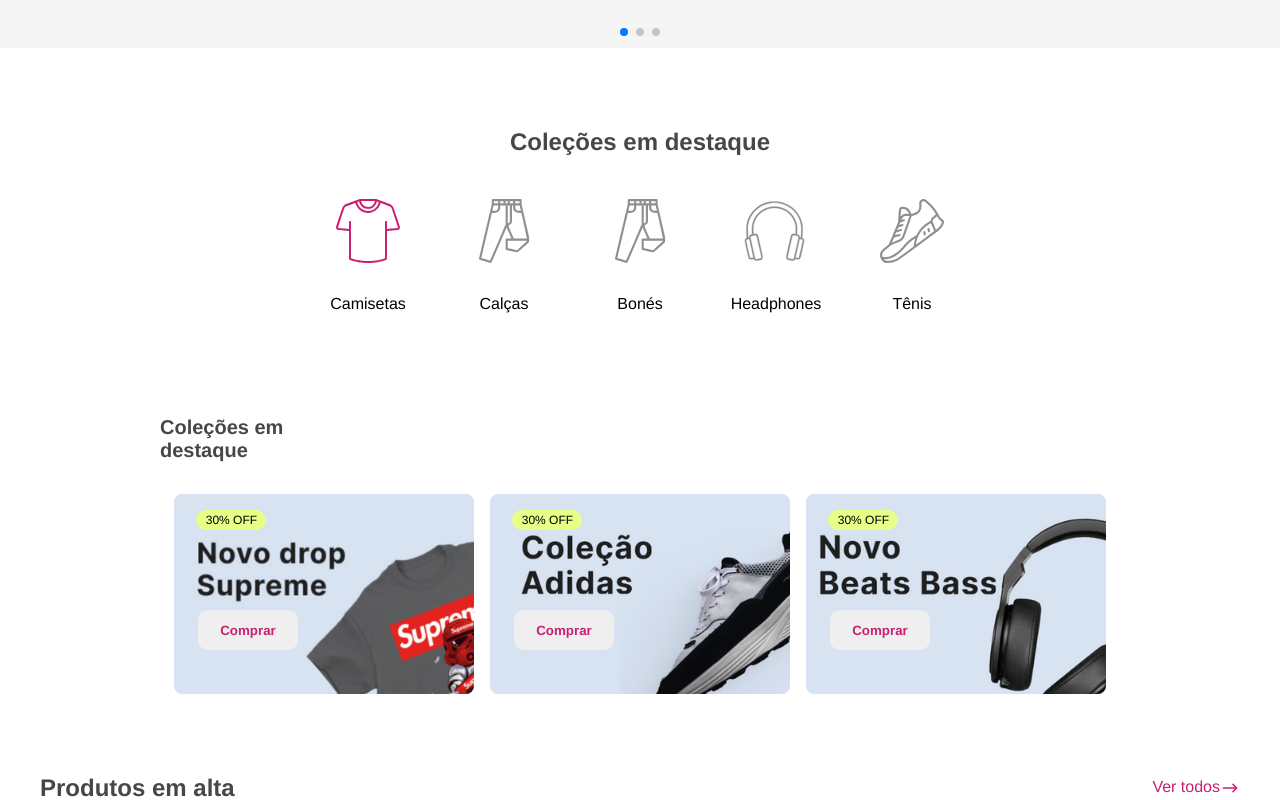
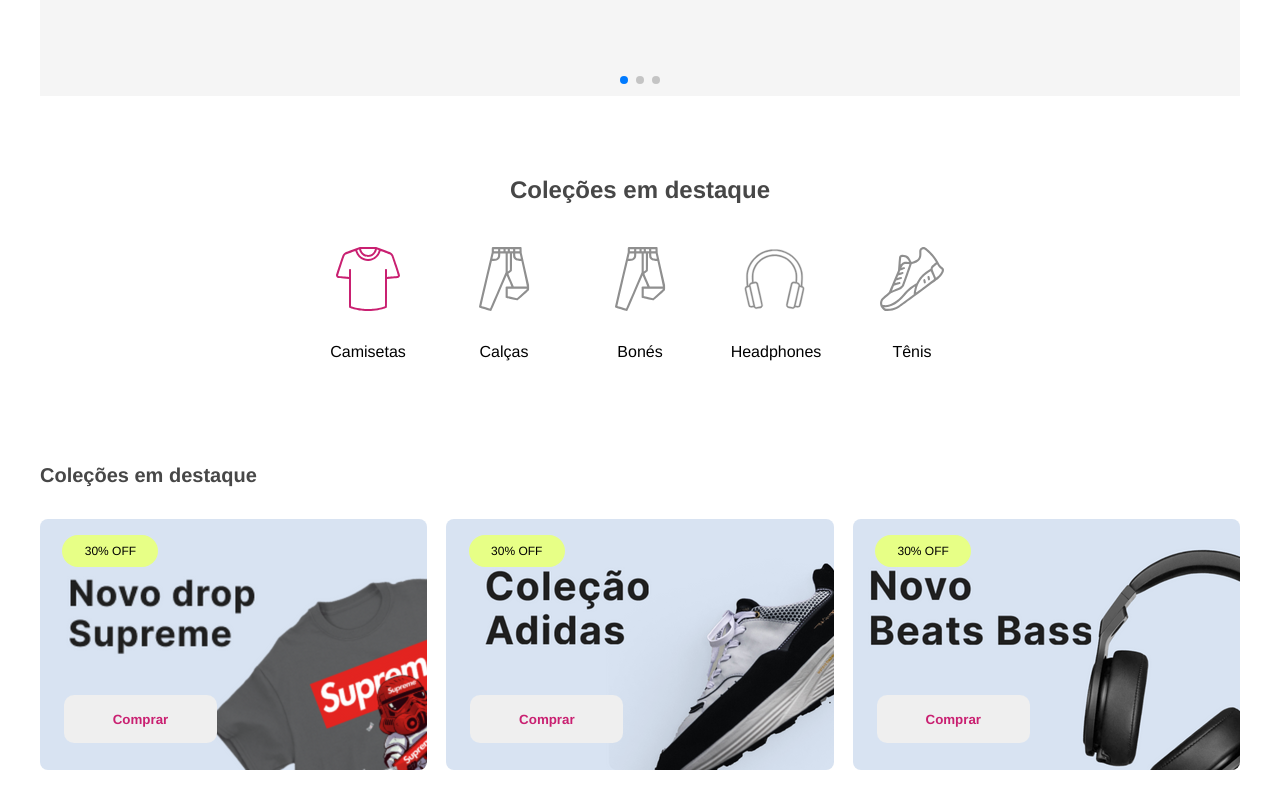
Before and after one commit to vanessaadev/Drip_Store, a React (Vite) app in the folder Drip_Store/: page / in a window 1280 px wide. Shown: the part 680-1480 px from the top of the page. Built offline with nearby package versions, Linux system fonts and the light colour scheme.

Commit message:
Alterações no Section Card

```diff
--- a/Drip_Store/src/App.css
+++ b/Drip_Store/src/App.css
@@ -18,3 +18,8 @@
 }
 
 */
+
+section {
+    max-width: 1200px;
+    width: 100%;
+}
--- a/Drip_Store/src/Components/Carousel/Carousel.css
+++ b/Drip_Store/src/Components/Carousel/Carousel.css
@@ -15,7 +15,7 @@
     display: flex;
     flex-direction: row;
     justify-content: space-around;
-    margin: 0 4rem;
+    /* margin: 0 4rem; */
     padding: 0 2rem;
 }
 
--- a/Drip_Store/src/Components/Carousel/Carousel.jsx
+++ b/Drip_Store/src/Components/Carousel/Carousel.jsx
@@ -13,6 +13,7 @@
 export function Carousel() {
     return(
         <>
+            <section>
                 <Swiper
                     loop={true}
                     slidesPerView={1}
@@ -62,6 +63,7 @@
 
                     </SwiperSlide>
                 </Swiper>
+            </section>
         </>
     )
 }
--- a/Drip_Store/src/Components/SectionCard/SectionCard.css
+++ b/Drip_Store/src/Components/SectionCard/SectionCard.css
@@ -1,34 +1,34 @@
 .container-title-card {
-    width: 200px;
+    /* width: 200px; */
     font-size: 20px;
     font-weight: 700;
     color: #474747;
-    margin-left: 10rem;
+    /* margin-left: 10rem; */
 }
+
 
 .container-collection {
     display: flex;
-   justify-content: center;
-   align-items: center;
-   gap: 1rem;
-   margin: 2rem 0;
+    gap: 1.2rem;
+    margin-top: 2rem;
+    margin-bottom: 5rem;
 }
 
 .collection-1 {
-   background-image: url('../../../public/collection-1.png');
-   background-size: cover;
-   background-repeat: no-repeat;
-   width: 300px;
-   height: 200px;
-   border-radius: 0.5rem;
+    background-image: url('../../../public/collection-1.png');
+    background-size: cover;
+    background-repeat: no-repeat;
+    width: 405px;
+    height: 251px;
+    border-radius: 0.5rem;
 }
 
 .collection-2 {
     background-image: url('../../../public/collection-2.png');
     background-size: cover;
     background-repeat: no-repeat;
-    width: 300px;
-    height: 200px;
+    width: 405px;
+    height: 251px;
     border-radius: 0.5rem;
 }
 
@@ -36,35 +36,36 @@
     background-image: url('../../../public/collection-3.png');
     background-size: cover;
     background-repeat: no-repeat;
-    width: 300px;
-    height: 200px;
+    width: 405px;
+    height: 251px;
     border-radius: 0.5rem;
 }
+
+/*   Imagens */
 
 .btn-comprar {
     display: flex;
     color: #C92071;
     font-weight: 600;
     border: none;
-    height: 40px;
-    width: 100px;
+    height: 48px;
+    width: 153px;
     border-radius: 10px;
     justify-content: center;
     align-items: center;
-    margin-top: 5rem;
+    margin-top: 8rem;
     margin-left: 1.5rem;
-    cursor: pointer;
 }
 
-.oferta{
+.oferta {
     background-color: #E7FF86;
-    width: 70px;
-    height: 20px;
+    width: 96px;
+    height: 32px;
     font-size: 12px;
     display: flex;
     justify-content: center;
     align-items: center;
-    border-radius: 10px;
+    border-radius: 29px;
     margin: 0 auto;
     margin-left: 1.4rem;
     margin-top: 1rem;
--- a/Drip_Store/src/Components/SectionCard/SectionCard.jsx
+++ b/Drip_Store/src/Components/SectionCard/SectionCard.jsx
@@ -3,25 +3,23 @@
 export function SectionCard() {
     return(
         <>
+        <section>
             <div className='container-title-card'>
                 Coleções em destaque
             </div>
             <div className='container-collection'>
-
                 <div className='collection-1'>
                     <div className='oferta'>
                         30% OFF
                     </div>
                     <button className='btn-comprar'>Comprar</button>
                 </div>
-
                 <div className='collection-2'>
                     <div className='oferta'>
                         30% OFF
                     </div>
                     <button className='btn-comprar'>Comprar</button>
                 </div>
-
                 <div className='collection-3'>
                     <div className='oferta'>
                         30% OFF
@@ -30,6 +28,7 @@
                 </div>
 
         </div>
+        </section>
 
         </>
     )
```
Lines whose indentation alone changed are shown as unchanged.
